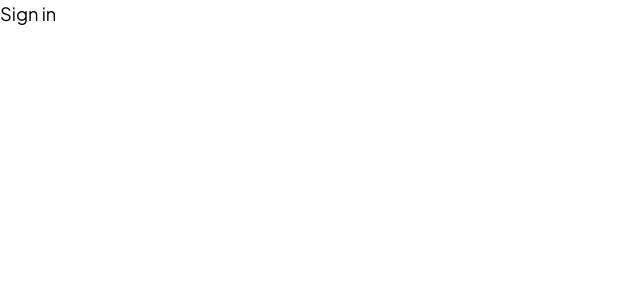
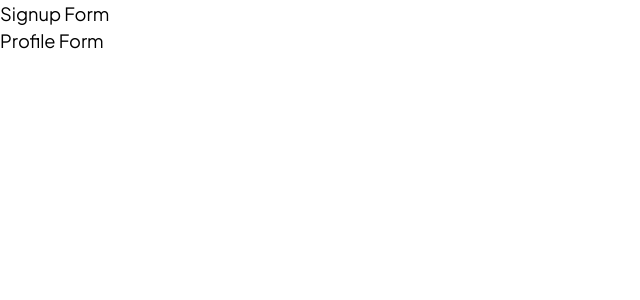
Before and after one commit to EnigmaVSSUT/ritrovo-frontend, a Next.js app: page /signup in a window 1280 px wide. Shown: the top 300 px of the page, without its empty margins (0-640 px from the left). Built offline with nearby package versions, Linux system fonts and the light colour scheme.

Commit message:
signup: made components

```diff
--- /dev/null
+++ b/components/signup/ProfileForm.jsx
@@ -0,0 +1,9 @@
+const ProfileForm = () => {
+	return (
+		<div>
+			Profile Form
+		</div>
+	);
+}
+
+export default ProfileForm;
--- /dev/null
+++ b/components/signup/SignUpForm.jsx
@@ -0,0 +1,9 @@
+const SignUpForm = () => {
+	return (
+		<div>
+			Signup Form
+		</div>
+	);
+}
+
+export default SignUpForm;
--- a/pages/signup.jsx
+++ b/pages/signup.jsx
@@ -1,7 +1,11 @@
+import ProfileForm from "../components/signup/ProfileForm";
+import SignUpForm from "../components/signup/SignUpForm";
+
 const Signin = () => {
 	return (
 		<div>
-			Sign in
+			<SignUpForm />
+			<ProfileForm />
 		</div>
 	);
 }
```
